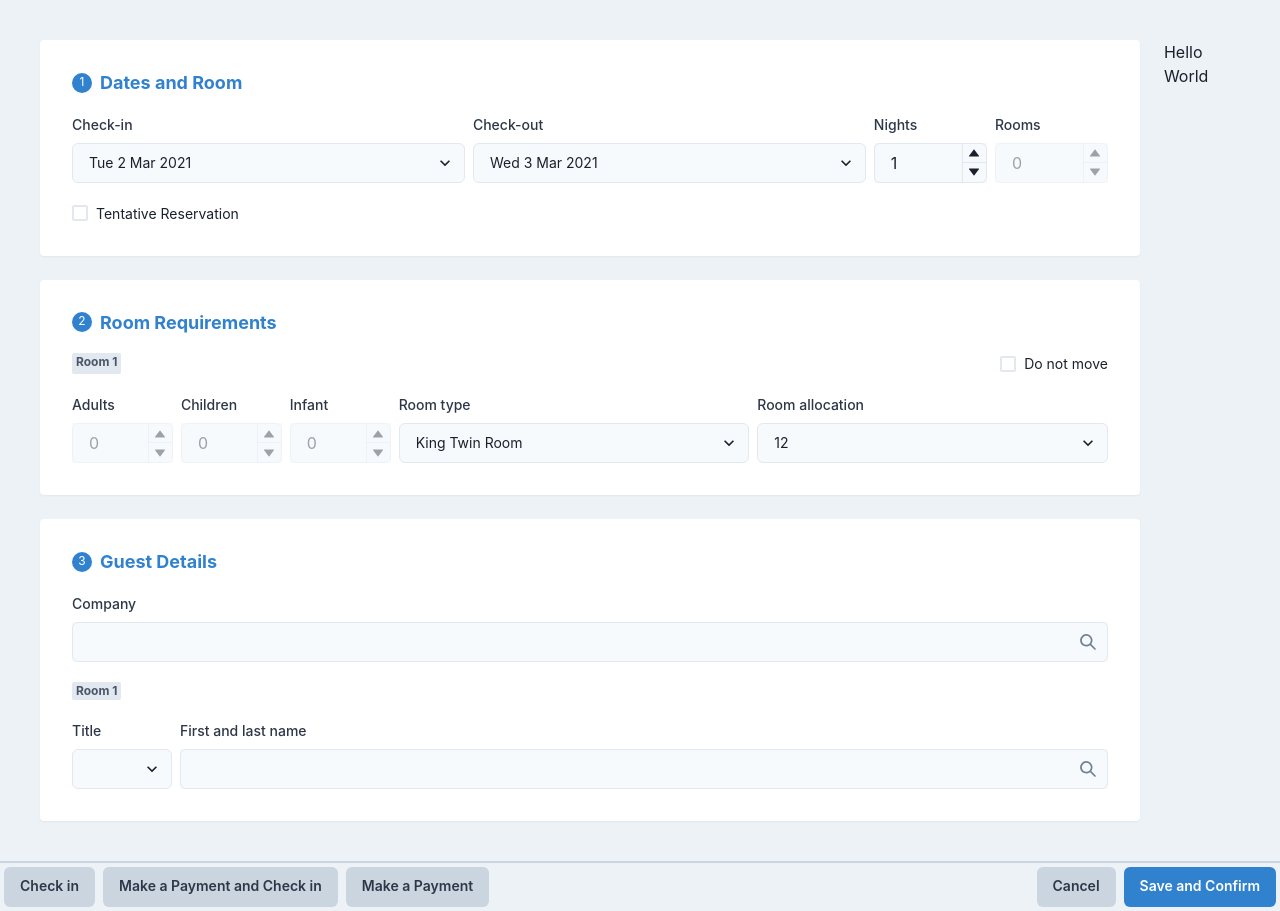
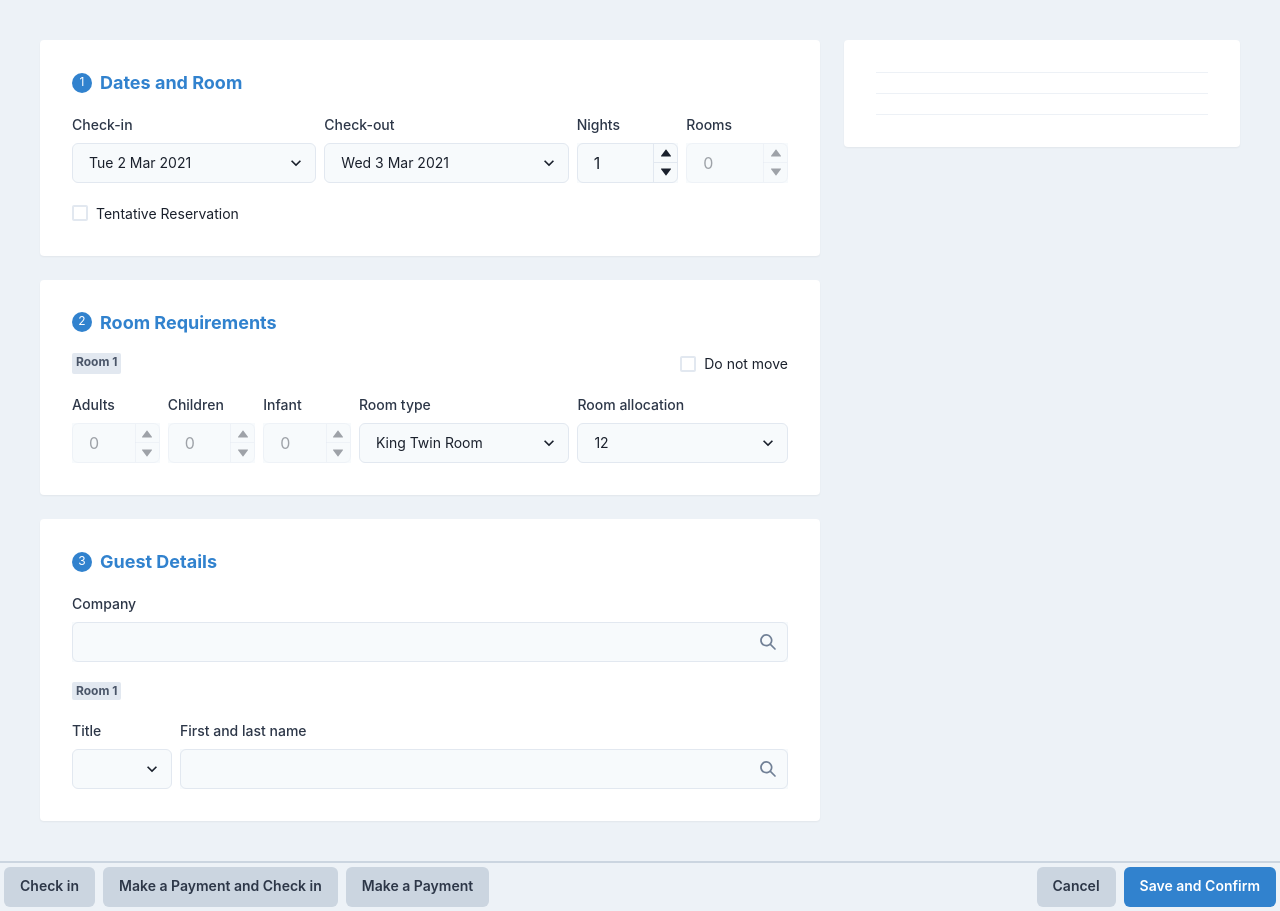
Before and after one commit to N-Nikolaev/socialpinpoint-tech-test, a React (Vite) app: page / in a window 1280 px wide. Built offline with nearby package versions, Linux system fonts and the light colour scheme.

Commit message:
Add dividers to OutputCard component

```diff
--- a/src/components/OutputCard/OutputCard.tsx
+++ b/src/components/OutputCard/OutputCard.tsx
@@ -1,10 +1,41 @@
+import { Divider, Stack } from '@chakra-ui/react'
 import React from 'react'
 
 const OutputCard: React.FC = () => {
     return (
-        <div>
-            Hello World
-        </div>
+        <Stack
+            direction='column'
+            spacing={5}
+            h='max-content'
+            maxW={[
+                'full',
+                null,
+                null,
+                '33%'
+            ]}
+            w='full'
+            p={8}
+            bg='white'
+            rounded={4}
+            shadow='sm'>
+
+{/* //TODO Reservation Number */}
+
+{/* //TODO Check in breadcrumb */}
+
+            <Divider />
+
+{/* //TODO Cost tally */}
+
+            <Divider />
+
+{/* //TODO Tax estimate */}
+
+            <Divider />
+
+{/* //TODO total */}
+
+        </Stack>
     )
 }
 
```
